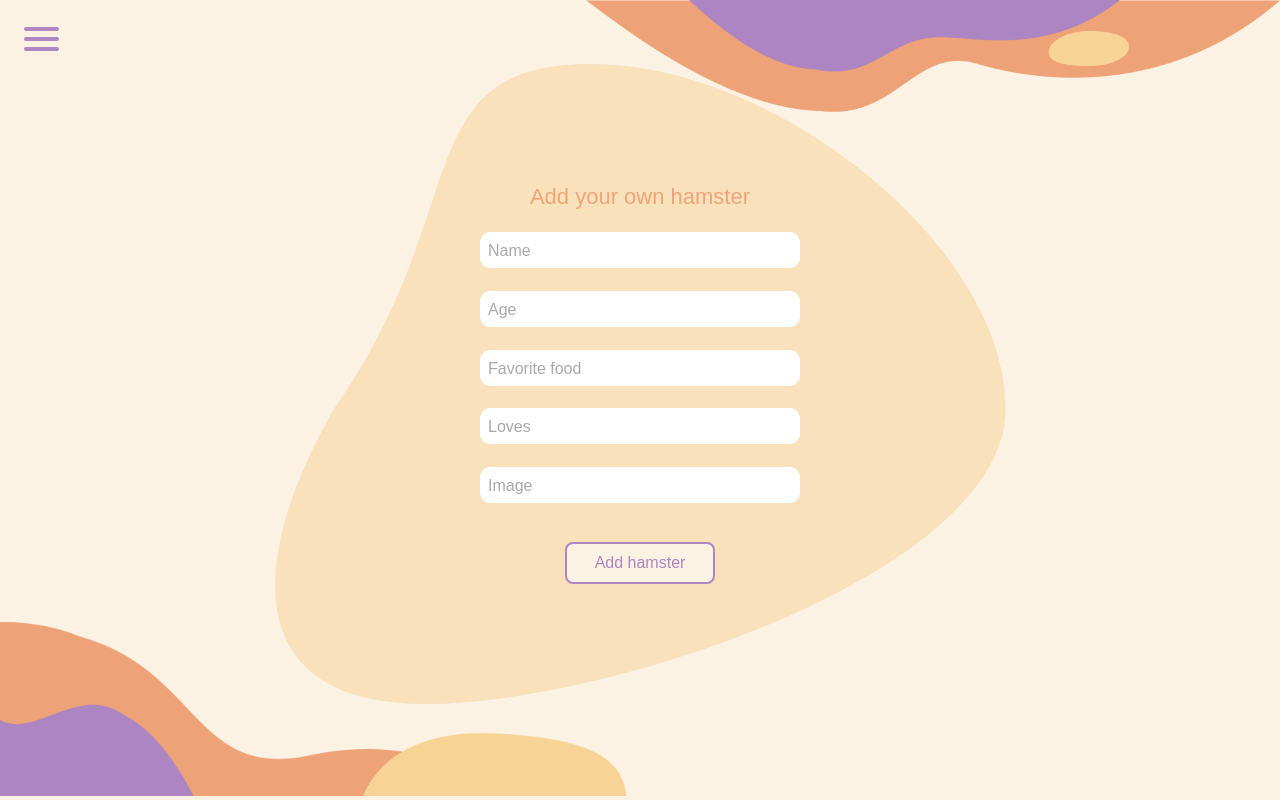
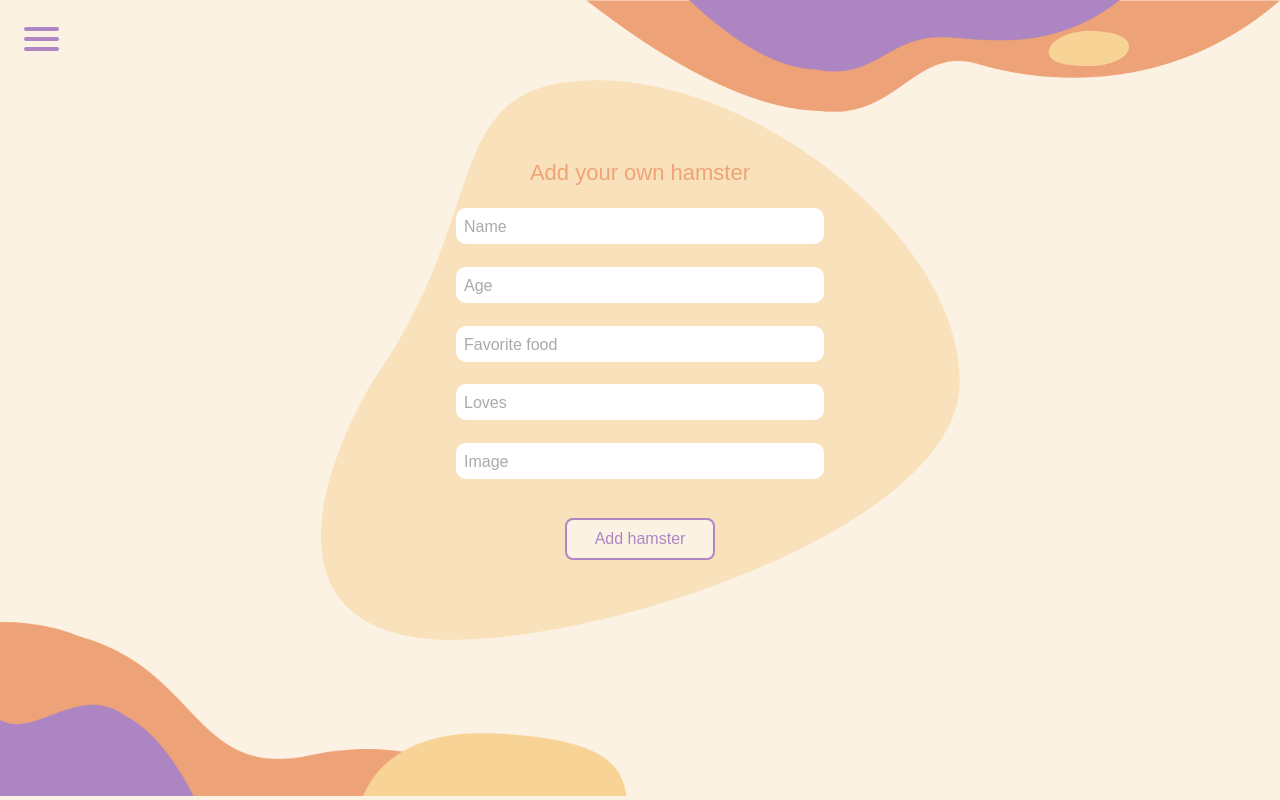
Before and after one commit to Capaldi96/hamsterwars, a React (Create React App) app: page / in a window 1280 px wide. Built offline with nearby package versions, Linux system fonts and the light colour scheme.

Commit message:
ändrat höjden på potatisen

```diff
--- a/src/components/scss/Form.scss
+++ b/src/components/scss/Form.scss
@@ -15,7 +15,7 @@
 	background-size:contain;
 	background-repeat:no-repeat;
 	background-position:center;
-	top: -1em;
+	top: 5em;
 	z-index: 10;
 	margin-left: .5em;
 	margin-right: .5em ;
@@ -32,6 +32,7 @@
 			margin-bottom:1em;
 		}
 		.form{
+			width:14em;
 
 			.form-group{
 				margin-bottom:.3em;
@@ -39,10 +40,10 @@
 
 				.form-label{
 					//*för floating labels
-					font-size:1.2em;
+					font-size:1em;
 					color:#aaa;
 					display:block;
-					transform:translateY(-1.5em);//*styr labeltexten höjdledes i inputfältet
+					transform:translateY(-1.7em);//*styr labeltexten höjdledes i inputfältet
 					padding-left:.5em;
 					transform-origin:0 0;//*rör sig upp till övre vänstra hörnet
 					transition:all .3s;
@@ -76,7 +77,7 @@
 				.form-control:focus + .form-label{
 					//translate styr hur högt de hamnar 2 är lägre, 3 högre
 					//scale styr hur stora/små de blir, .8 är mindre, .9 är större
-					transform:translateY(-2.7em) scale(.9);
+					transform:translateY(-3.2em) scale(.9);
 					color:grey;
 
 				}
@@ -93,17 +94,17 @@
 }
 
 
-@media screen and (min-width:500px){
+@media screen and (min-width:642px){
 
 	.form-wrapper{
 		background-image:url('../../assets/formpotatodesktop.svg');
-		top: 1em;
+		top: 5em;
 		margin-left: auto;
 		margin-right: auto;
 
 		.form{
 
-			width:40%;
+			width:23em;
 
 			.form-group{
 
@@ -133,11 +134,11 @@
 }
 @media screen and (min-width:880px){
 	.form-wrapper{
-		top: 2em;
+		top: 5em;
 
 		.form{
 
-			width:35%;
+			width:23em;
 			.form-group{
 
 				.form-label{
@@ -169,13 +170,13 @@
 
 	.form-wrapper{
 		background-image:url('../../assets/formpotatodesktop.svg');
-		height:80%;
-		top: 4em;
+		height:35em;
+		top: 5em;
 		margin-left: auto;
 		margin-right: auto;
 
 		.form{
-			width:25%;
+			width:23em;
 			.form-group{
 
 				.form-label{
```
